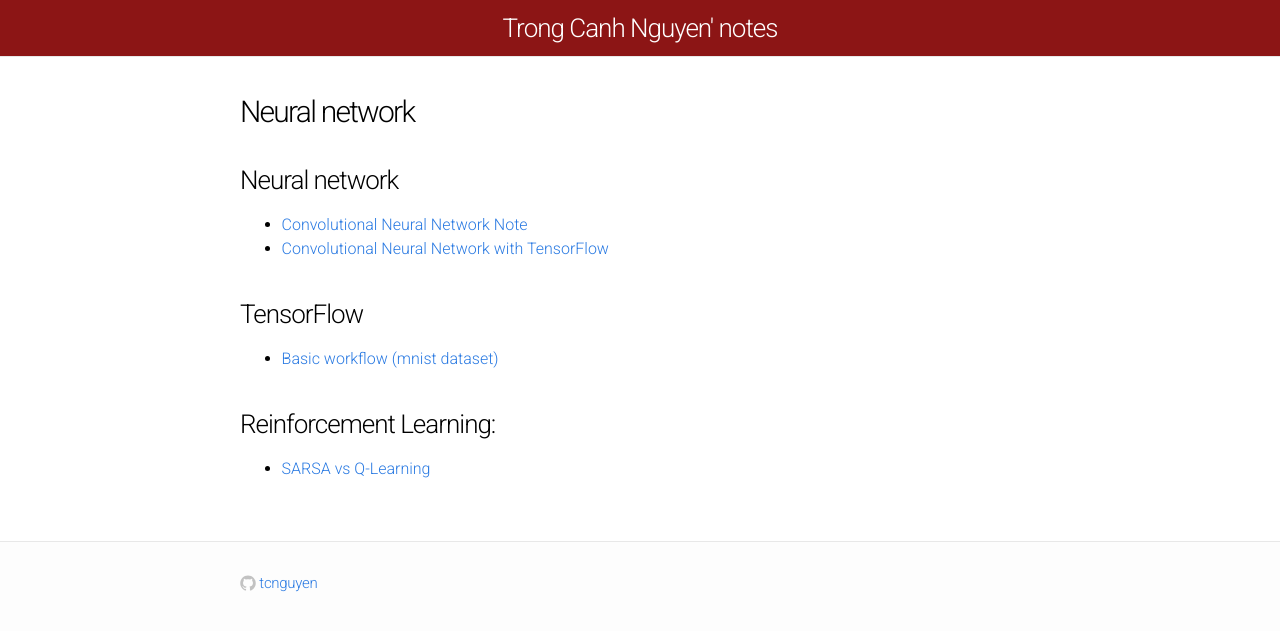
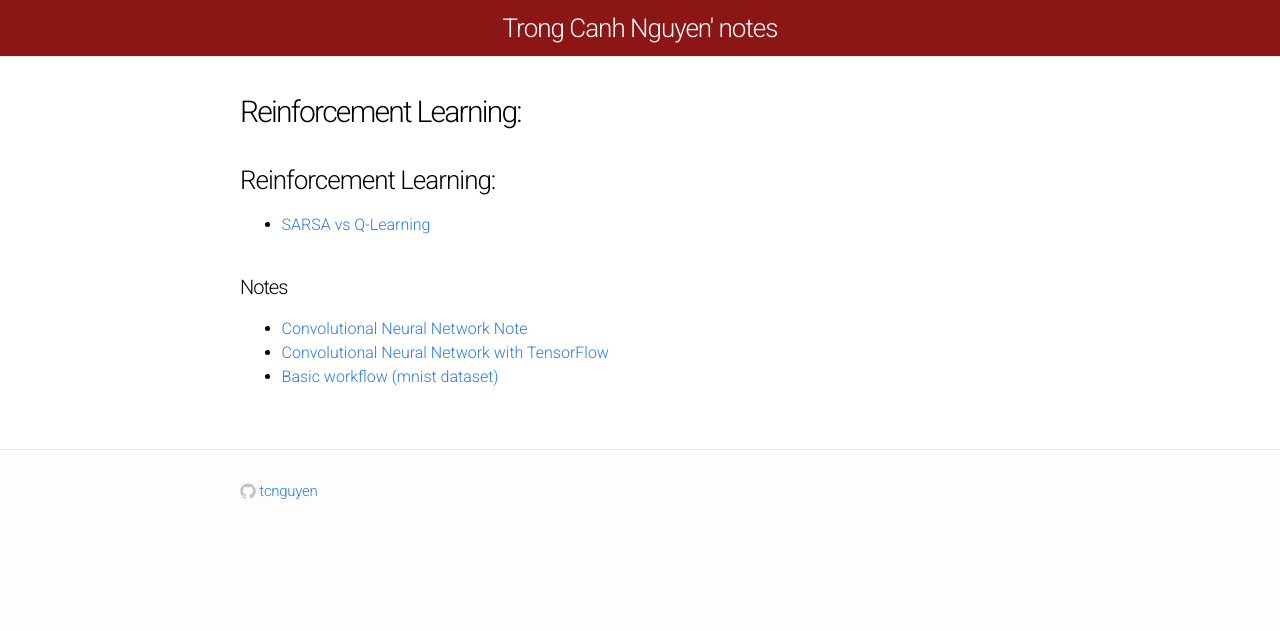
Before and after one commit to tcnguyen/tcnguyen.github.io, a Jekyll site: the page built from index.md, in a window 1280 px wide. Shown: the top 631 px of the page. Built offline with Jekyll 4.4.1, drawn with Linux system fonts in a browser that asks for light colours; our own code applies the rules of GitHub Pages for plain Markdown files.

Commit message:
minor corrections

```diff
--- a/index.md
+++ b/index.md
@@ -1,13 +1,12 @@
 ---
 layout: page
+title:
 ---
+### Reinforcement Learning:
+- [SARSA vs Q-Learning](reinforcement_learning/sarsa_vs_q_learning.html)
 
-### Neural network
+
+#### Notes
 - [Convolutional Neural Network Note](/neuralnetworks/convolutional_neural_network.html)
 - [Convolutional Neural Network with TensorFlow](/neuralnetworks/cnn_tensorflow.html)
-
-### TensorFlow
 - [Basic workflow (mnist dataset)](/tensorflow/tf_workflow.html)
-
-### Reinforcement Learning:
-- [SARSA vs Q-Learning](reinforcement_learning/sarsa_vs_q_learning.html)
```
Also changed, not shown: nlp_deeplearning/note.md (added, +4 -0 lines), tensorflow/tf_workflow.md (+1 -0 lines).
